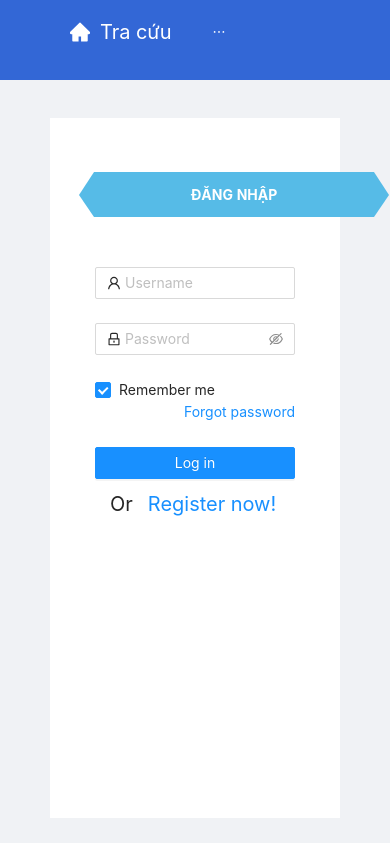
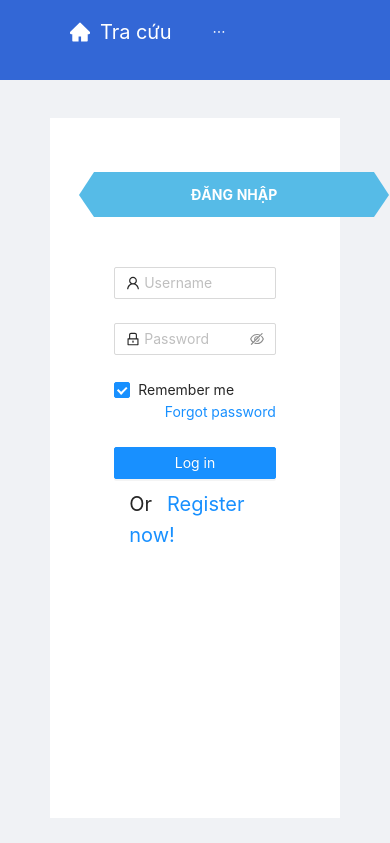
Before and after one commit to tranhoanglonghai2k/Project-Web-Frontend, a React (Create React App) app in the folder frontend/: page /login in a window 390 px wide. Shown: the top 843 px of the page. Built offline with nearby package versions, Linux system fonts and the light colour scheme.

Commit message:
fix css Login form

```diff
--- a/frontend/src/components/LoginForm/LoginForm.css
+++ b/frontend/src/components/LoginForm/LoginForm.css
@@ -11,14 +11,8 @@
   float: right;
 }
 
-@media screen and (max-width: 700px) {
+@media screen and (max-width: 750px) {
   .login-form {
-    width: 350px;
+    width: 80%;
   }
 }
-
-@media screen and (max-width: 550px) {
-  .login-form {
-    width: 200px;
-  }
-}
```
